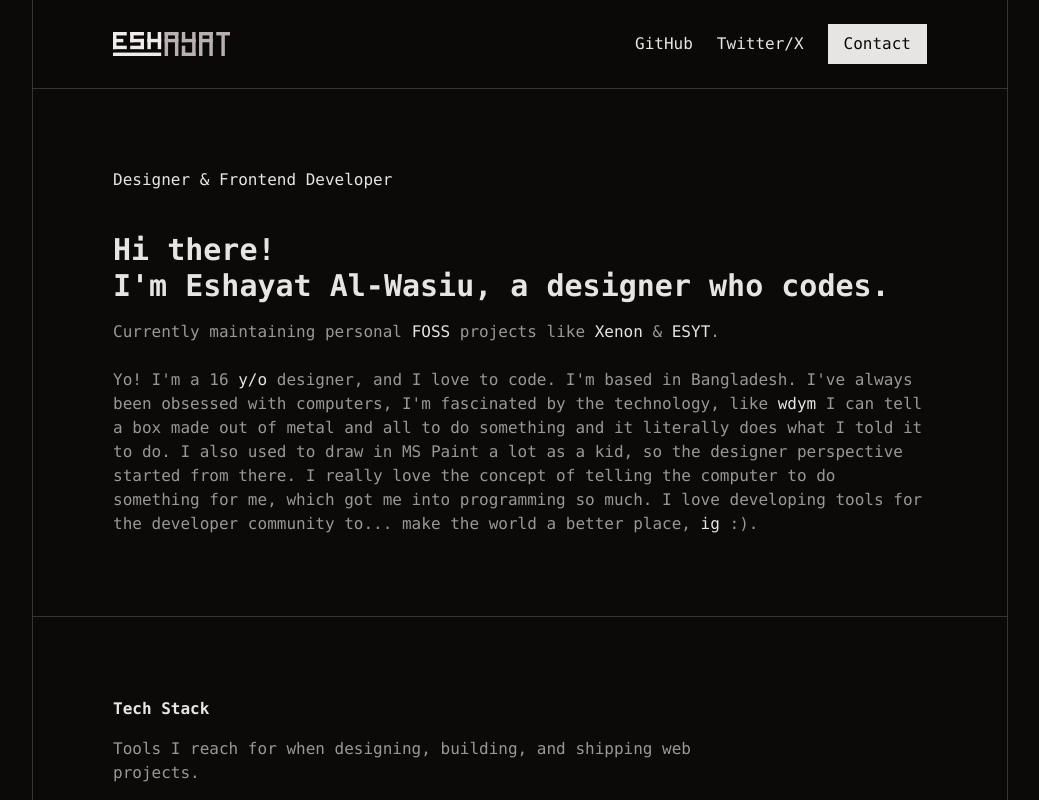
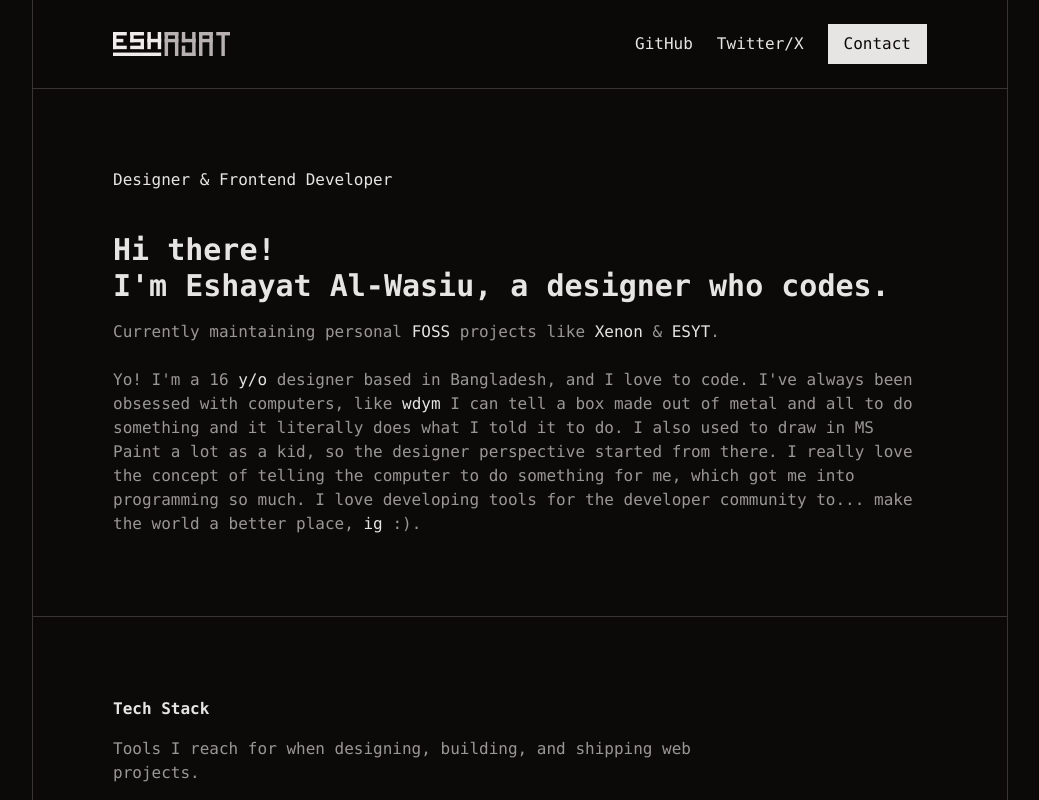
Before and after one commit to ESHAYAT102/portfolio, a React (Vite) app: page / in a window 1280 px wide. Shown: the top 800 px of the page, without its empty margins (120-1159 px from the left). Built offline with nearby package versions, Linux system fonts and the light colour scheme.

Commit message:
Update Banner.tsx

```diff
--- a/src/sections/Banner.tsx
+++ b/src/sections/Banner.tsx
@@ -223,8 +223,8 @@ export default function Banner() {
                   years old
                 </span>
               </button>{" "}
-              designer, and I love to code. I'm based in Bangladesh. I've always
-              been obsessed with computers, I'm fascinated by the technology, like{" "}
+              designer based in Bangladesh, and I love to code.
+              I've always been obsessed with computers, like{" "}
               <button
                 className={tooltipButtonClass}
                 type="button"
```
